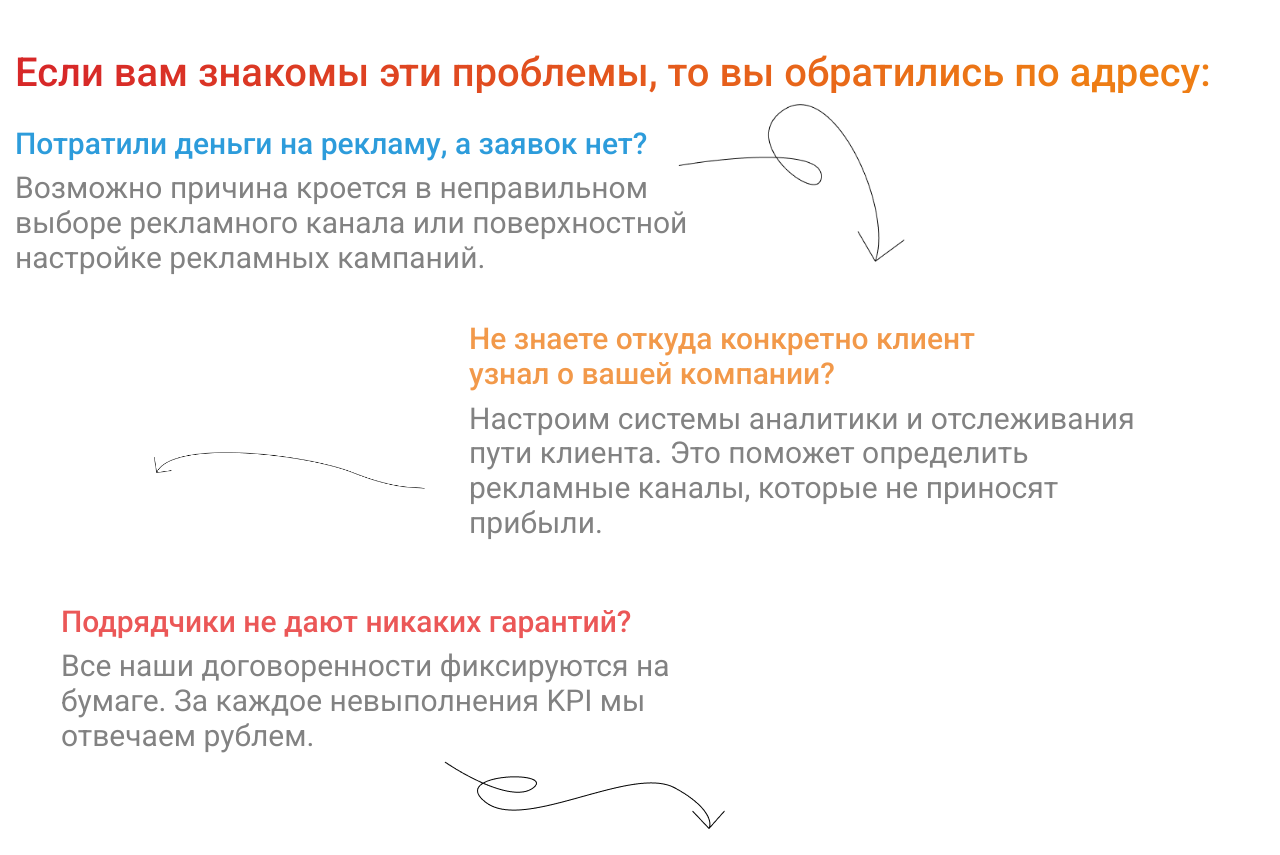
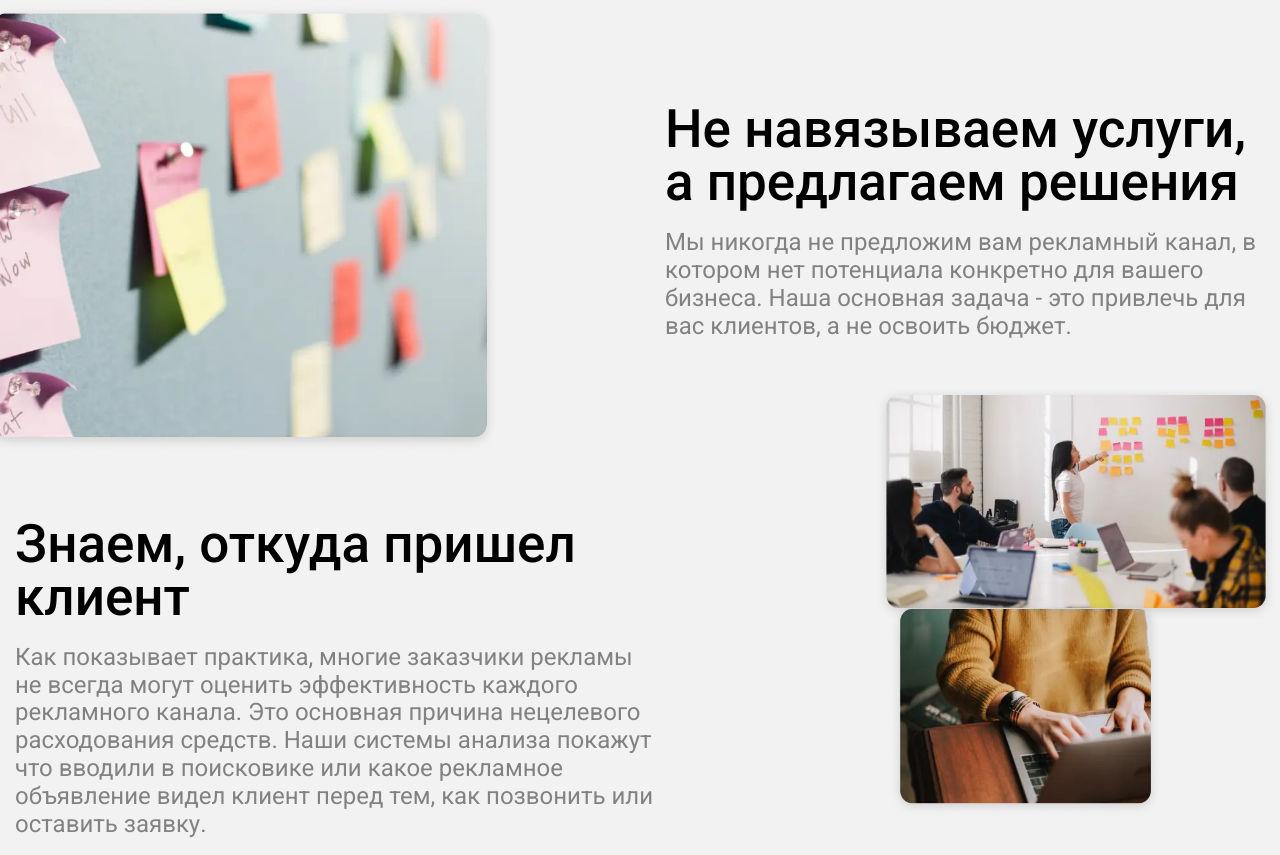
Before and after one commit to Vitaly424/promotion, a plain HTML site: page dist/index.html in a window 1280 px wide. Shown: the part 5289-6144 px from the top of the page. Drawn offline with Linux system fonts and the light colour scheme; files whose address does not match are found by name.

Commit message:
добавил секцию

```diff
--- a/#src/assets/scss/blocks/_bag.scss
+++ b/#src/assets/scss/blocks/_bag.scss
@@ -37,7 +37,7 @@
 
 @media (max-width: 992px){
    .bag{
-      padding-top: 210px;
+      padding-top: 252px;
    }
    .bag__title{
       font-size: 27px;
--- /dev/null
+++ b/#src/assets/scss/blocks/_decision.scss
@@ -0,0 +1,187 @@
+.decision{
+   padding-top: 300px;
+   padding-bottom: 300px;
+
+   background-color: $concrete;
+}
+
+.decision__top{
+   position: relative;
+   .decision__img{
+      position: absolute;
+      left: 0;
+      top: -100px;
+   }
+   .decision__info{
+      max-width: 930px;
+      margin-left: auto;
+   }
+}
+
+
+
+.decision__title{
+   font-weight: 500;
+   font-size: 80px;
+   line-height: 1;
+   color: $black;
+}
+
+.decision__text{
+   margin-top: 20px;
+   max-width: 730px;
+
+   font-size: 24px;
+   line-height: 1.16;
+   color: $grayTwo;
+}
+
+.decision__bottom{
+   position: relative;
+   padding-top: 400px;
+
+   .decision__info{
+      max-width: 645px;
+   }
+   .decision__img1, .decision__img2{
+      position: absolute;
+   }
+
+   .decision__img1{
+      right: 2px;
+      top: 125px;
+   }
+
+   .decision__img2{
+      right: 311px;
+      top: 469px;
+   }
+}
+
+
+@media (max-width: 1813px){
+   .decision__top{
+      .decision__img{
+         max-width: 500px;
+      }
+   }
+
+}
+
+
+@media (max-width: 1500px){
+   .decision__top{
+      .decision__info{
+         max-width: 600px;
+      }
+   }
+
+   .decision__title{
+      font-size: 53px;
+   }
+}
+
+@media (max-width: 1435px){
+   .decision{
+      padding-top: 150px;
+      padding-bottom: 150px;
+   }
+   .decision__bottom{
+     padding-top: 177px;
+      .decision__img1{
+         max-width: 404px;
+         right: 2px;
+         top: 44px;
+      }
+      .decision__img2{
+         width: 275px;
+         right: 117px;
+         top: 258px;
+      }
+
+   }
+
+}
+
+@media (max-width: 1256px){
+   .decision__bottom{
+      .decision__info{
+         max-width: 520px;
+      }
+   }
+
+}
+
+@media (max-width: 1154px){
+   .decision__top{
+      .decision__info{
+         max-width: 425px;
+      }
+   }
+
+   .decision__title{
+      font-size: 37px;
+   }
+}
+
+
+@media (max-width: 968px){
+   .decision{
+      padding-top: 50px;
+      padding-bottom: 50px;
+   }
+   .decision__top{
+      .decision__img{
+         position: static;
+         max-width: 100%;
+         margin-left: auto;
+         margin-right: auto;
+      }
+   }
+
+   .decision__top{
+      text-align: center;
+
+
+      .decision__info{
+         max-width: 930px;
+         margin-left: auto;
+         margin-right: auto;
+         text-align: center;
+      }
+      .decision__text{
+         margin-left: auto;
+         margin-right: auto;
+      }
+   }
+
+   .decision__bottom{
+      text-align: center;
+      padding-top: 27px;
+
+      .decision__info{
+         max-width: 100%;
+         margin-left: auto;
+         margin-right: auto;
+         text-align: center;
+      }
+       .decision__img1{
+         position: static;
+          max-width: 100%;
+       }
+       .decision__img2{
+          position: static;
+          width: 100%;
+       }
+       .decision__text{
+          max-width: 100% !important;
+       }
+
+    }
+}
+
+@media (max-width: 768px){
+   .decision__title{
+      font-size: 28px;
+   }
+}
--- a/#src/assets/scss/style.scss
+++ b/#src/assets/scss/style.scss
@@ -14,3 +14,4 @@
 @import "./blocks/problems";
 @import "./blocks/knowledge";
 @import "./blocks/services";
+@import "./blocks/decision";
--- a/dist/index.html
+++ b/dist/index.html
@@ -251,6 +251,48 @@
    </div><!-- services -->
 
 
+        <!-- decision -->
+        <div class="decision">
+
+         <div class="decision__top">
+            <picture><source srcset="./assets/img/decision/1.webp" type="image/webp"><img class="decision__img" src="./assets/img/decision/1.jpg" alt=" Не навязываем услуги, а предлагаем решения"></picture>
+            <div class="container">
+
+               <div class="decision__info">
+                  <h3 class="decision__title">
+                     Не навязываем услуги, а предлагаем решения
+                  </h3>
+                  <p class="decision__text">
+                     Мы никогда не предложим вам рекламный канал, в котором нет потенциала конкретно для вашего бизнеса. Наша основная задача - это привлечь для вас клиентов, а не освоить бюджет.
+                  </p>
+               </div>
+
+            </div><!-- container -->
+         </div><!-- decision__top -->
+
+
+         <div class="decision__bottom">
+            <picture><source srcset="./assets/img/decision/2.webp" type="image/webp"><img class="decision__img1" src="./assets/img/decision/2.png" alt=" Не навязываем услуги, а предлагаем решения"></picture>
+            <picture><source srcset="./assets/img/decision/3.webp" type="image/webp"><img class="decision__img2" src="./assets/img/decision/3.png" alt=" Не навязываем услуги, а предлагаем решения"></picture>
+            <div class="container">
+
+               <div class="decision__info">
+                  <h3 class="decision__title">
+                     Знаем, откуда пришел клиент
+                  </h3>
+                  <p class="decision__text">
+                     Как показывает практика, многие заказчики рекламы не всегда могут оценить эффективность каждого рекламного канала. Это основная причина нецелевого расходования средств. Наши системы анализа покажут что вводили в поисковике или какое рекламное объявление видел клиент перед тем, как позвонить или оставить заявку.
+                  </p>
+               </div>
+
+            </div><!-- container -->
+         </div><!-- decision__top -->
+
+      </div><!-- decision -->
+
+
+
+   <!-- problems -->
    <div class="problems container ">
       <h2 class="problems__title">Если вам знакомы эти проблемы, то вы обратились по адресу:
       </h2>
@@ -331,6 +373,8 @@
          </div><!-- container -->
       </div><!-- knowledge -->
 
+
+
    <footer class="footer">
    <div class="container">
       <div class="footer__content">
```
Also changed, not shown: #src/index.html (+44 -0 lines), #src/assets/img/decision/1.png (added), #src/assets/img/decision/2.png (added), #src/assets/img/decision/3.png (added), dist/assets/css/style.css, dist/assets/css/style.min.css, dist/assets/img/decision/1.png (added), dist/assets/img/decision/1.webp (added), dist/assets/img/decision/2.png (added), dist/assets/img/decision/2.webp (added), dist/assets/img/decision/3.png (added), dist/assets/img/decision/3.webp (added).
